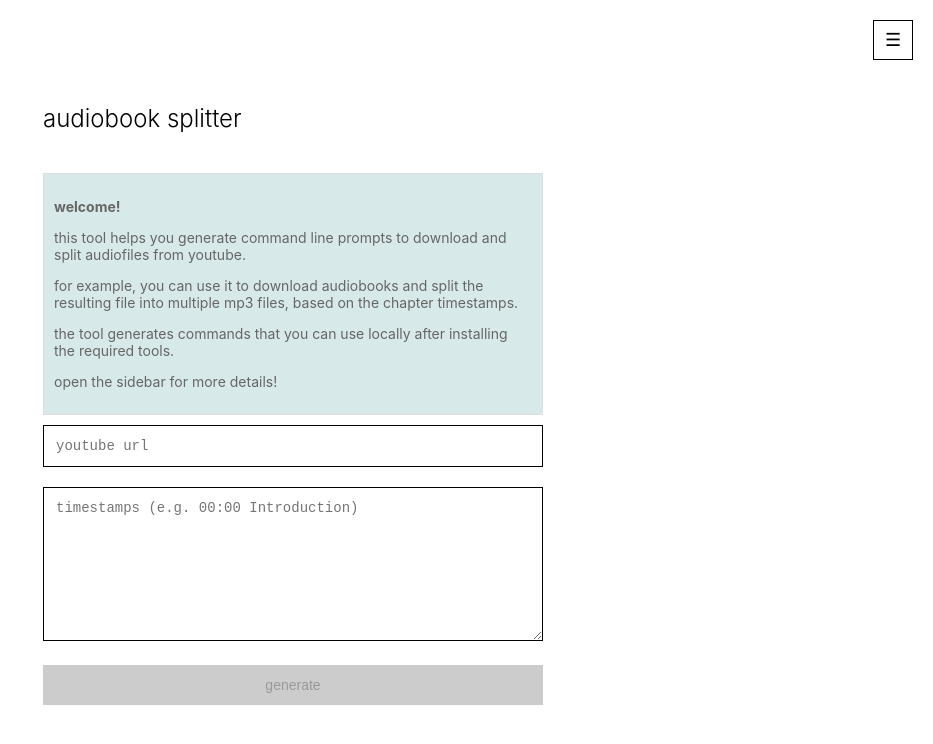
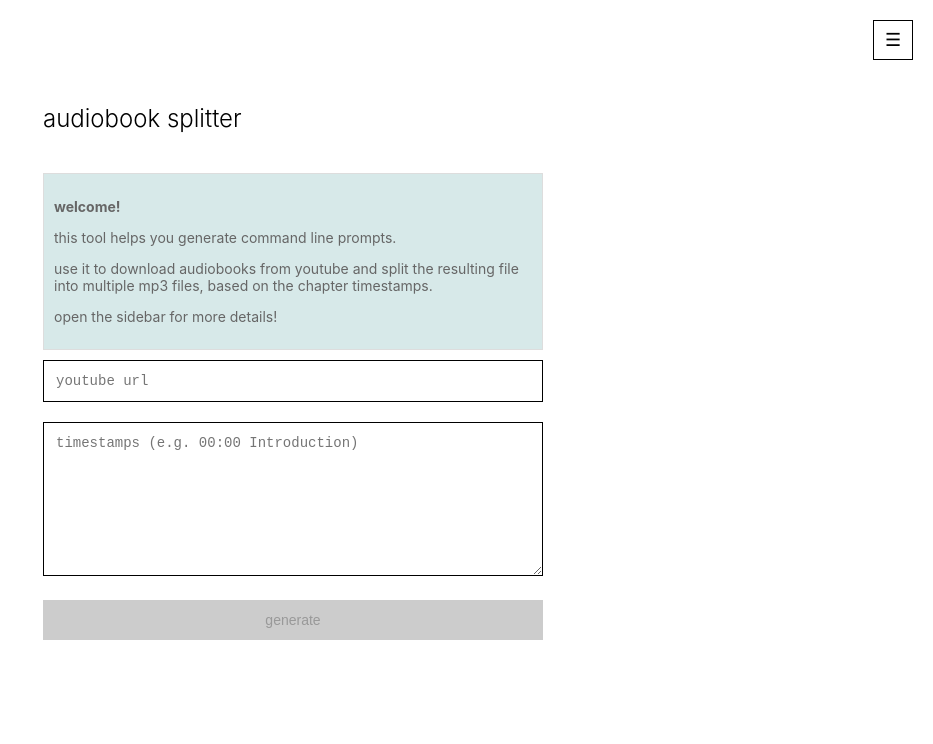
Before and after one commit to szekelyzol/audiobook-splitter, a Next.js app: page / in a window 1280 px wide. Shown: the top 744 px of the page, without its empty margins (347-1280 px from the left). Built offline with nearby package versions, Linux system fonts and the light colour scheme.

Commit message:
Simplify readme

```diff
--- a/pages/index.tsx
+++ b/pages/index.tsx
@@ -320,9 +320,8 @@ echo "Your chapter files are ready!"`;
         {/* Intro */}
         <div className={styles.introbox}>
           <p><strong>welcome!</strong></p>
-          <p>this tool helps you generate command line prompts to download and split audiofiles from youtube.</p>
-          <p>for example, you can use it to download audiobooks and split the resulting file into multiple mp3 files, based on the chapter timestamps.</p>
-          <p>the tool generates commands that you can use locally after installing the required tools.</p>
+          <p>this tool helps you generate command line prompts.</p>
+          <p>use it to download audiobooks from youtube and split the resulting file into multiple mp3 files, based on the chapter timestamps.</p>
           <p>open the sidebar for more details!</p>
         </div>
 
@@ -448,7 +447,7 @@ echo "Your chapter files are ready!"`;
           {/* Legal */}
           <div className={styles.disclaimer}>
             <p><strong>note:</strong> this tool only generates commands that you can use locally on your device. it does not download content from youtube for you, and does not run anything on your device.</p>
-            <p>the reason why it is implemented as a simple command generator is that i want to keep this as a free, open source tool. using it does require some level of understanding how to use a terminal, but i am sure you will manage. have fun! </p>
+            <p>it is implemented as a simple command generator so i can keep it as a free, open source tool. using it does require some basic understanding of using terminals and installing stuff, but i am sure you will manage.</p>
             <p>also, make sure that you only use it with content that is legally available for you to download... okay?</p>
           </div>
         </div>
```
